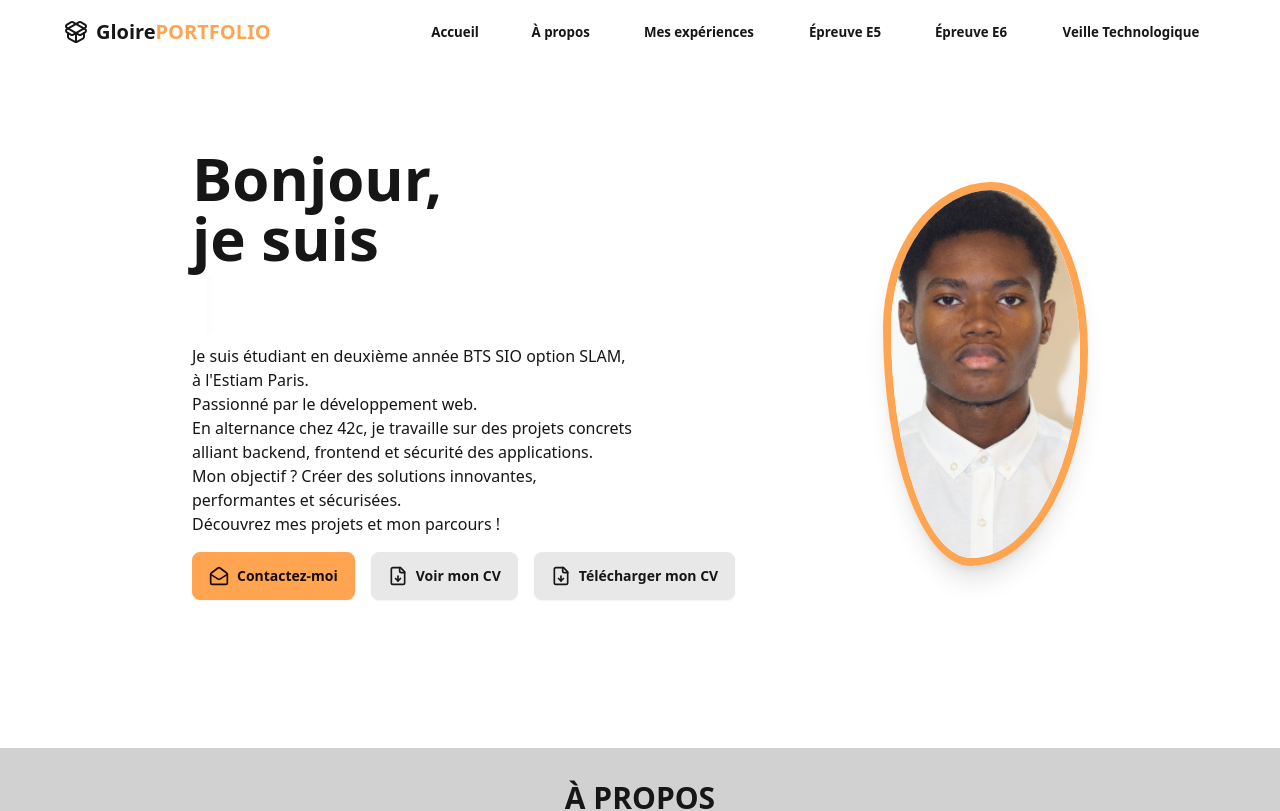
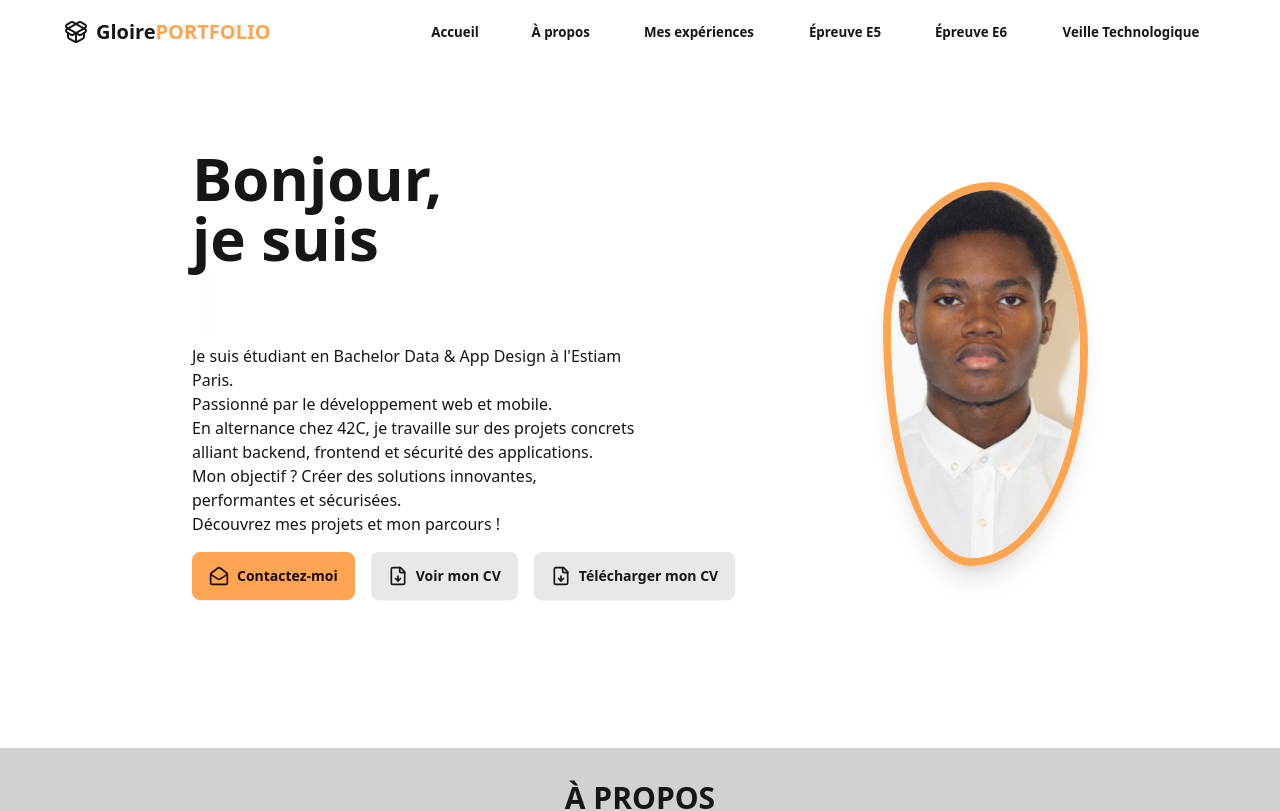
Before and after one commit to glo007/gloireportfolio-v2, a React (Vite) app: page / in a window 1280 px wide. Shown: the top 811 px of the page. Built offline with nearby package versions, Linux system fonts and the light colour scheme.

Commit message:
changement de la presentation

```diff
--- a/src/components/Home.tsx
+++ b/src/components/Home.tsx
@@ -4,7 +4,10 @@ import Typewriter from "typewriter-effect";
 
 const Home: React.FC = () => {
   return (
-    <div id="Home" className="flex flex-col-reverse md:flex-row justify-center items-center md:my-32 my-10">
+    <div
+      id="Home"
+      className="flex flex-col-reverse md:flex-row justify-center items-center md:my-32 my-10"
+    >
       {/* Section texte */}
       <div className="flex flex-col">
         <h1 className="text-5xl md:text-6xl font-bold text-center md:text-left mt-4 md:mt-0">
@@ -23,11 +26,12 @@ const Home: React.FC = () => {
           </span>
         </h1>
         <p className="my-4 text-md text-center md:text-left">
-          Je suis étudiant en deuxième année BTS SIO option SLAM,
-          <br /> à l'Estiam Paris.
-          <br /> Passionné par le développement web.
-          <br /> En alternance chez 42c, je travaille sur des projets concrets alliant backend, frontend et sécurité des applications.
-          <br /> Mon objectif ? Créer des solutions innovantes, performantes et sécurisées.
+          Je suis étudiant en Bachelor Data & App Design à l'Estiam Paris.
+          <br /> Passionné par le développement web et mobile.
+          <br /> En alternance chez 42C, je travaille sur des projets concrets
+          alliant backend, frontend et sécurité des applications.
+          <br /> Mon objectif ? Créer des solutions innovantes, performantes et
+          sécurisées.
           <br /> Découvrez mes projets et mon parcours !
         </p>
 
```
